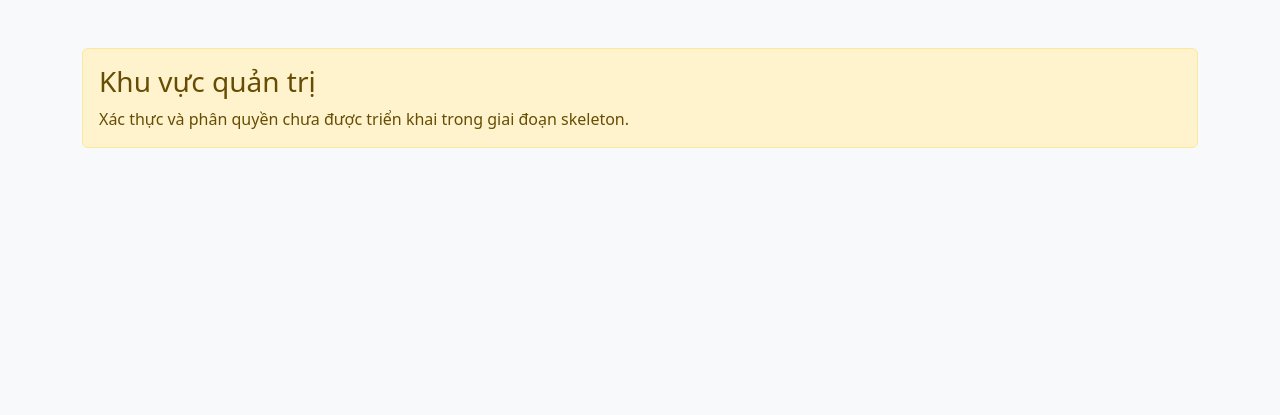
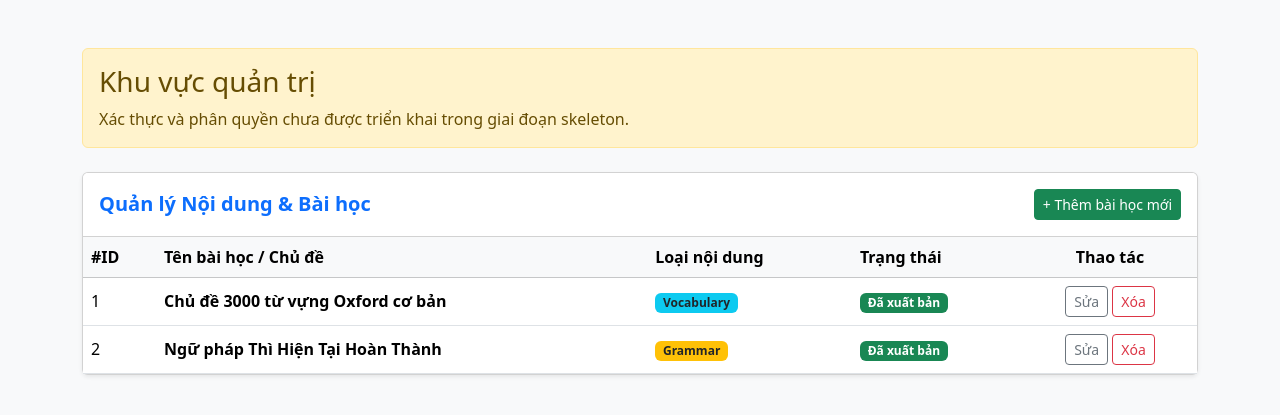
Before and after one commit to InfinityZero3000/php-learning-english-web, a Laravel app: page /admin/dashboard in a window 1280 px wide. Shown: the part 56-471 px from the top of the page. Run offline with Laravel 12, Linux system fonts and the light colour scheme; the visitor is signed in with stand-in values (Sample User, id 1); data that the repository does not hold is empty.

Commit message:
feat: complete admin module

```diff
--- /dev/null
+++ b/app/Http/Controllers/Admin/UserController.php
@@ -0,0 +1,32 @@
+<?php
+
+namespace App\Http\Controllers\Admin;
+
+use App\Http\Controllers\Controller;
+use Illuminate\Http\Request;
+use App\Models\User;
+use Illuminate\Support\Facades\Gate;
+
+class UserController extends Controller
+{
+    public function index()
+    {
+        // Kiểm tra quyền qua UserPolicy (nếu không phải Admin sẽ bị chặn 403)
+        Gate::authorize('manage', User::class);
+
+        $users = User::paginate(10);
+        return view('admin', compact('users'));
+    }
+
+    public function updateRole(Request $request, $id)
+    {
+        // Kiểm tra quyền qua UserPolicy
+        Gate::authorize('manage', User::class);
+
+        $user = User::findOrFail($id);
+        $user->role_id = $request->input('role_id');
+        $user->save();
+
+        return redirect()->back()->with('success', 'Cập nhật quyền thành công!');
+    }
+}
--- a/app/Http/Controllers/AuthController.php
+++ b/app/Http/Controllers/AuthController.php
@@ -28,6 +28,7 @@ class AuthController extends Controller
             'name' => $request->name,
             'email' => $request->email,
             'password' => Hash::make($request->password),
+            'role_id'  => 2,
         ]);
 
         return redirect()->route('login')
--- a/app/Models/User.php
+++ b/app/Models/User.php
@@ -18,6 +18,10 @@
 {
     /** @use HasFactory<UserFactory> */
     use HasFactory, Notifiable;
+
+    protected $attributes = [
+        'role_id' => 2,
+    ];
 
     public function role(): BelongsTo
     {
--- a/database/seeders/DatabaseSeeder.php
+++ b/database/seeders/DatabaseSeeder.php
@@ -15,5 +15,6 @@ class DatabaseSeeder extends Seeder
     public function run(): void
     {
         $this->call(CatalogSeeder::class);
+        $this->call([RoleSeeder::class,]);
     }
 }
--- a/resources/views/admin.blade.php
+++ b/resources/views/admin.blade.php
@@ -7,4 +7,46 @@
         <h1 class="h3">Khu vực quản trị</h1>
         <p class="mb-0">Xác thực và phân quyền chưa được triển khai trong giai đoạn skeleton.</p>
     </div>
+    <!-- BẢNG 2: QUẢN LÝ NỘI DUNG HỌC TẬP -->
+        <div class="card shadow-sm mt-4 mb-5">
+            <div class="card-header bg-white py-3 d-flex justify-content-between align-items-center">
+                <h5 class="card-title mb-0 fw-bold text-primary">Quản lý Nội dung & Bài học</h5>
+                <button class="btn btn-sm btn-success">+ Thêm bài học mới</button>
+            </div>
+            <div class="card-body p-0">
+                <table class="table table-hover align-middle mb-0">
+                    <thead class="table-light">
+                        <tr>
+                            <th>#ID</th>
+                            <th>Tên bài học / Chủ đề</th>
+                            <th>Loại nội dung</th>
+                            <th>Trạng thái</th>
+                            <th class="text-center">Thao tác</th>
+                        </tr>
+                    </thead>
+                    <tbody>
+                        <tr>
+                            <td>1</td>
+                            <td class="fw-semibold">Chủ đề 3000 từ vựng Oxford cơ bản</td>
+                            <td><span class="badge bg-info text-dark">Vocabulary</span></td>
+                            <td><span class="badge bg-success">Đã xuất bản</span></td>
+                            <td class="text-center">
+                                <button class="btn btn-sm btn-outline-secondary">Sửa</button>
+                                <button class="btn btn-sm btn-outline-danger">Xóa</button>
+                            </td>
+                        </tr>
+                        <tr>
+                            <td>2</td>
+                            <td class="fw-semibold">Ngữ pháp Thì Hiện Tại Hoàn Thành</td>
+                            <td><span class="badge bg-warning text-dark">Grammar</span></td>
+                            <td><span class="badge bg-success">Đã xuất bản</span></td>
+                            <td class="text-center">
+                                <button class="btn btn-sm btn-outline-secondary">Sửa</button>
+                                <button class="btn btn-sm btn-outline-danger">Xóa</button>
+                            </td>
+                        </tr>
+                    </tbody>
+                </table>
+            </div>
+        </div>
 @endsection
--- a/routes/web.php
+++ b/routes/web.php
@@ -4,6 +4,7 @@ use Illuminate\Support\Facades\Route;
 use App\Http\Controllers\AuthController;
 use App\Http\Controllers\ProfileController;
 use App\Http\Controllers\ForgotPasswordController;
+use App\Http\Controllers\Admin\UserController;
 
 /*
 |--------------------------------------------------------------------------
@@ -72,3 +73,9 @@ Route::middleware(['auth', 'admin'])->prefix('admin')->group(function () {
         return view('admin');
     })->name('dashboard');
 });
+
+// Nhóm Route Admin yêu cầu Đăng nhập + Middleware CheckAdminRole
+Route::middleware(['auth', 'admin'])->prefix('admin')->group(function () {
+    Route::get('/dashboard', [UserController::class, 'index'])->name('admin.dashboard');
+    Route::patch('/users/{id}/role', [UserController::class, 'updateRole'])->name('admin.users.updateRole');
+});
```
Also changed, not shown: app/Policies/UserPolicy.php (added, +72 -0 lines), database/seeders/RoleSeeder.php (added, +26 -0 lines), tests/Feature/SkeletonRoutesTest.php (+4 -0 lines), 1 other file.
